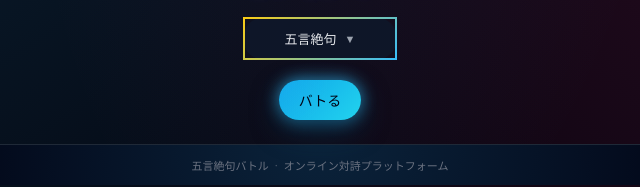
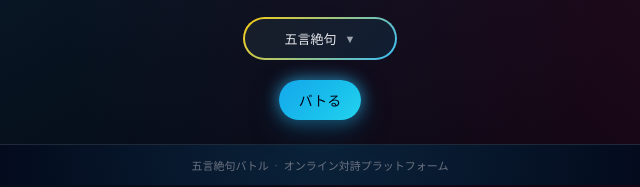
Before and after one commit to osyakanasandayo22-creator/zekku, a plain HTML site: page index.html in a window 1280 px wide. Shown: the part 207-394 px from the top of the page, 320-960 px from the left. Drawn offline with Linux system fonts and the light colour scheme.

Commit message:
サイトを更新

```diff
--- a/style.css
+++ b/style.css
@@ -156,8 +156,9 @@ body {
   margin: 0 auto;
   border-radius: 9999px;
   border: 2px solid transparent;
-  border-image: linear-gradient(135deg, #facc15, #38bdf8) 1;
-  background: rgba(15, 23, 42, 0.92);
+  background:
+    linear-gradient(135deg, rgba(15, 23, 42, 0.96), rgba(15, 23, 42, 0.96)) padding-box,
+    linear-gradient(135deg, #facc15, #38bdf8) border-box;
   padding: 10px 16px;
   display: flex;
   align-items: center;
```
